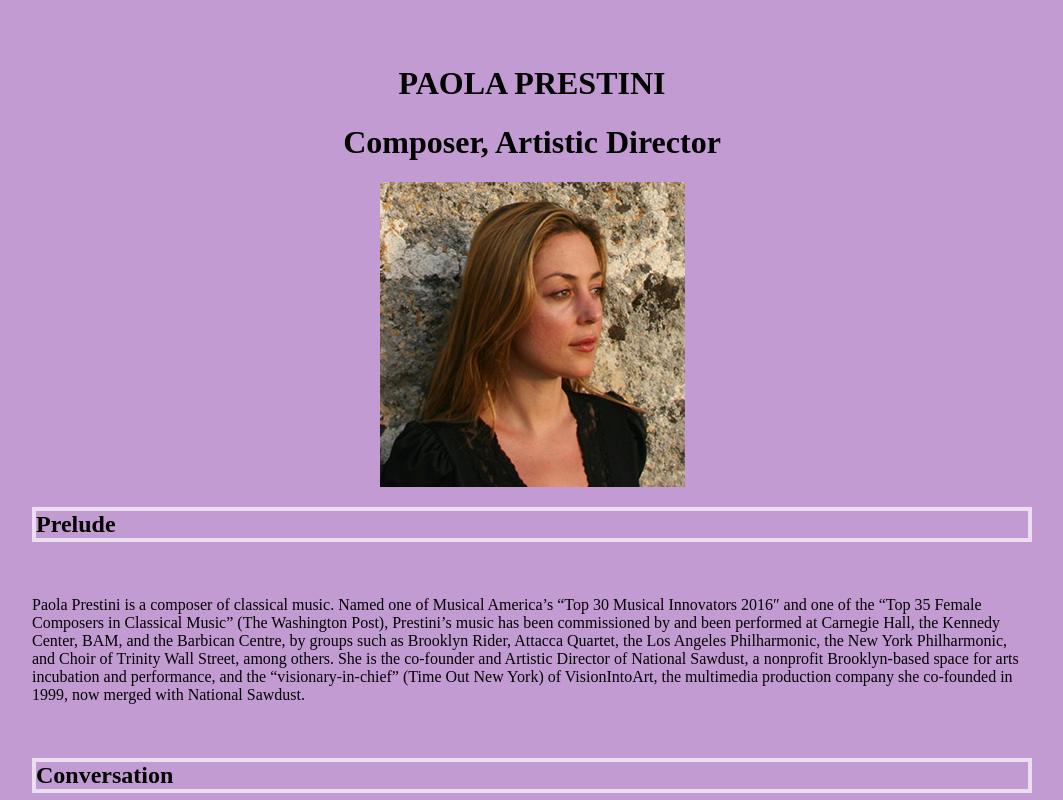
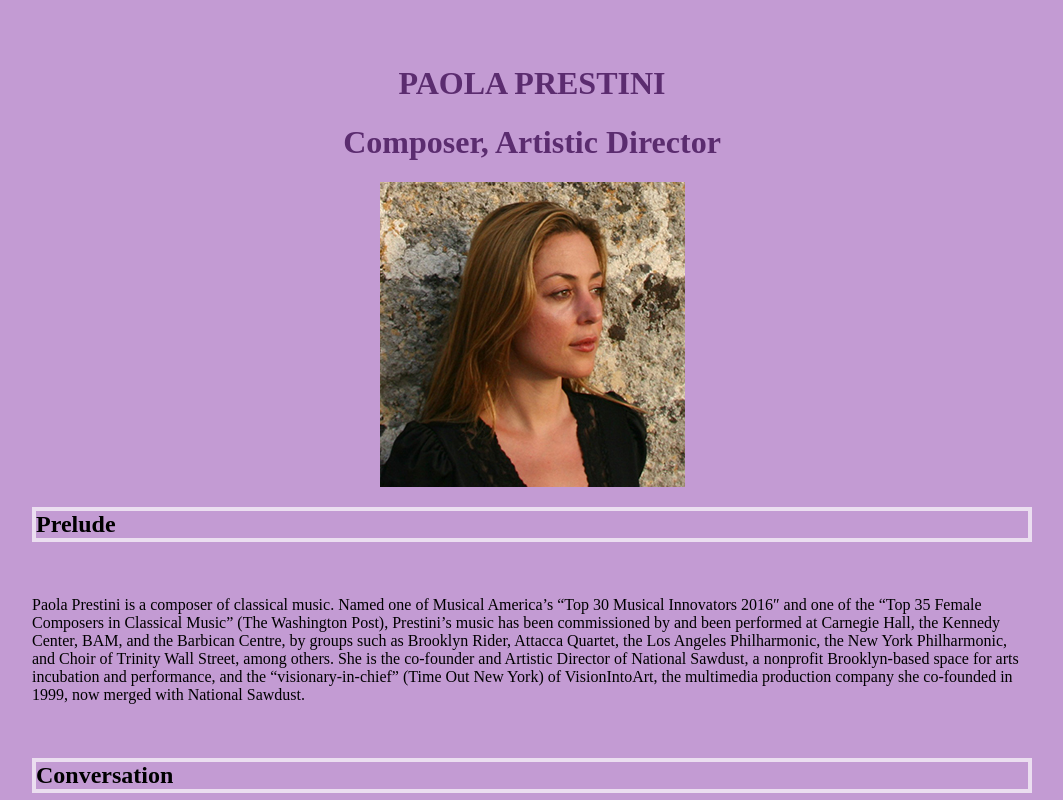
Before and after one commit to rutujanagulpelli/class-site, a plain HTML site: page index2.html in a window 1280 px wide. Shown: the top 800 px of the page, without its empty margins (108-1171 px from the left). Drawn offline with Linux system fonts and the light colour scheme.

Commit message:
Update index2.html

```diff
--- a/index2.html
+++ b/index2.html
@@ -25,6 +25,9 @@ h3 {
 }
 h2 {
   border: 4px solid #EBDEF0;
+}
+h1{
+  color: #5B2C6F;
 }
 
 </style>
```
